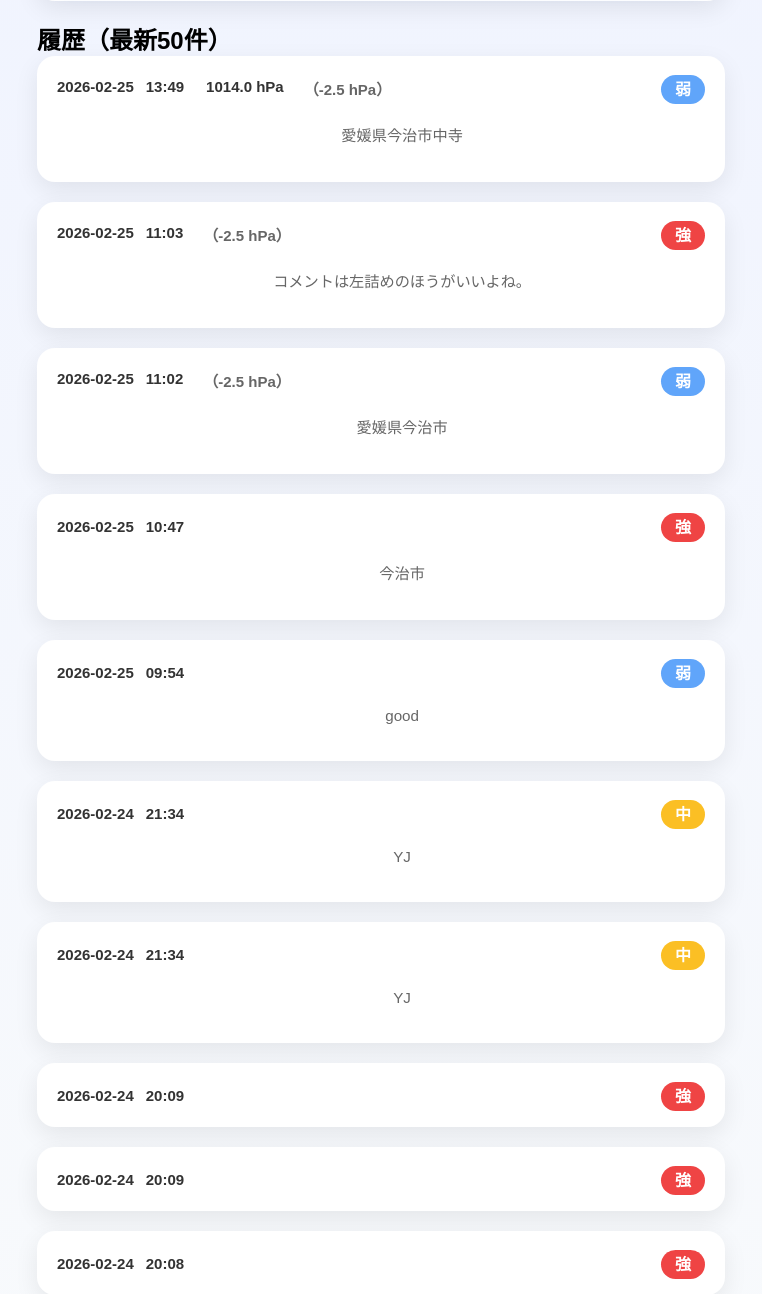
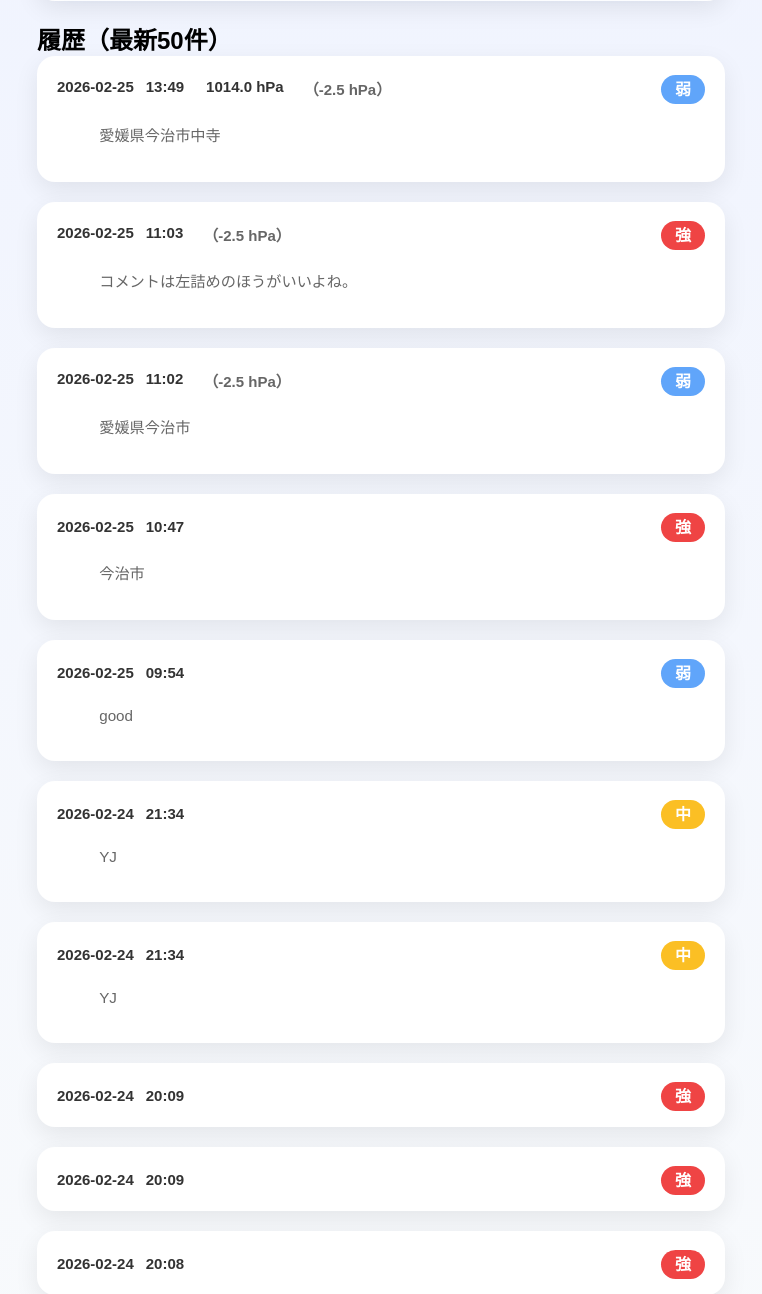
Before and after one commit to 2co2co0417/P-Alert, a Flask app: page /health in a window 1280 px wide. Shown: the part 527-1821 px from the top of the page, without its empty margins (259-1021 px from the left). Run offline with Flask 3, Linux system fonts and the light colour scheme; a user stored in the database is signed in; data comes from the database, SQL or seed files in the repository.

Commit message:
左詰め

```diff
--- a/templates/health.html
+++ b/templates/health.html
@@ -153,7 +153,7 @@ textarea {
 
       <!-- 2行目：メモ（任意） -->
       {% if row["note"] %}
-        <div style="color:#666; font-size:0.95em; text-align:left; white-space:pre-wrap;">
+        <div style="color:#666; font-size:0.95em; width:100%; text-align:left; white-space:pre-wrap;">
           {{ row["note"] }}
         </div>
       {% endif %}
```
